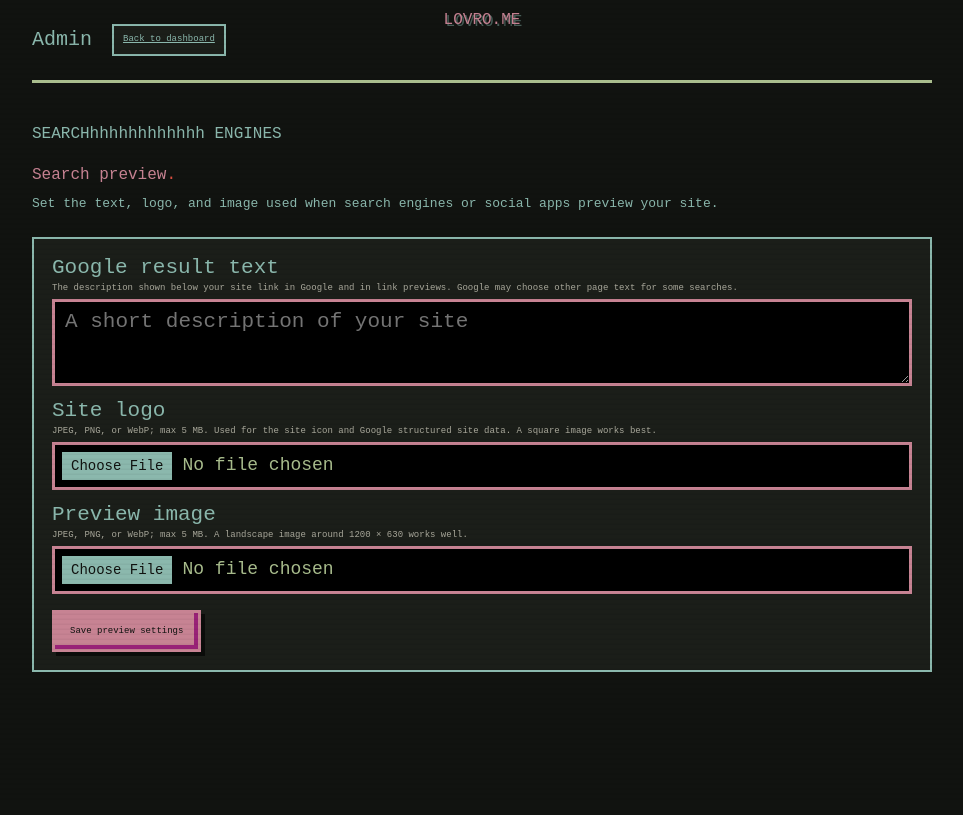
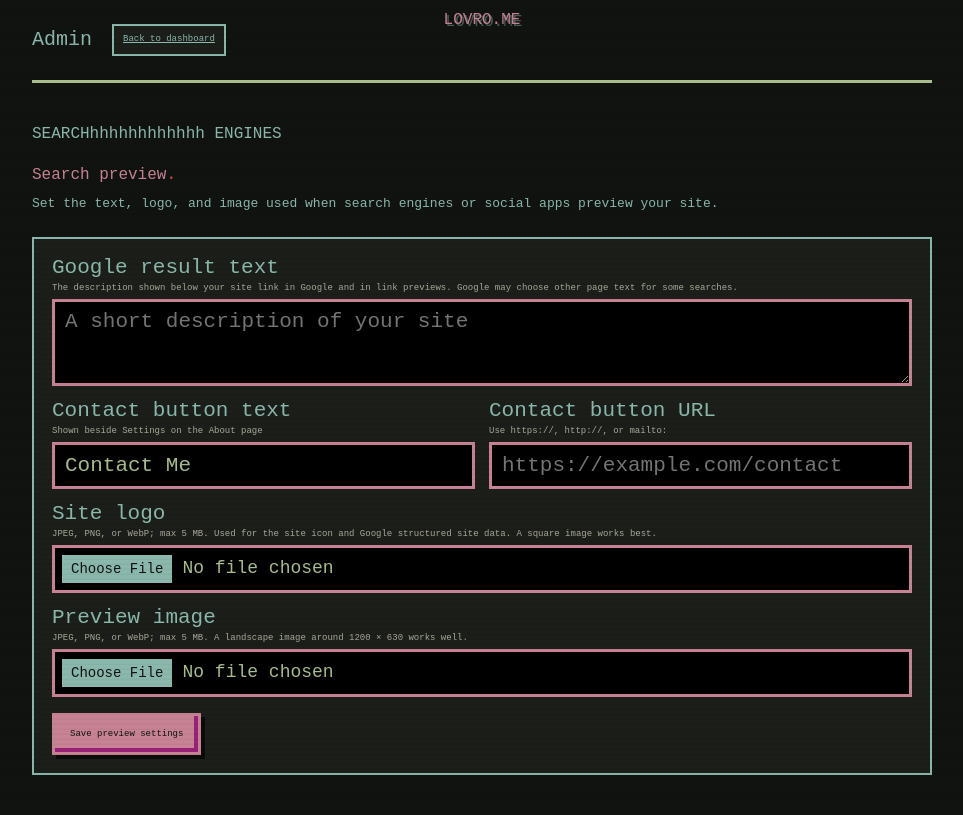
Before and after one commit to lovorllc/personal-project-tracker, a FastAPI app: page /admin/seo in a window 1280 px wide. Shown: the whole page, without its empty margins (158-1121 px from the left). Before the commit the page ends 672 px from the top, so only its background shows below. Run offline with FastAPI, Linux system fonts and the light colour scheme; the visitor is signed in with stand-in values (Sample User, id 1); data that the repository does not hold is empty.

Commit message:
contact me

```diff
--- a/app/main.py
+++ b/app/main.py
@@ -10,6 +10,7 @@ import uuid
 from contextlib import asynccontextmanager, closing
 from pathlib import Path
 from typing import Any
+from urllib.parse import urlparse
 
 from dotenv import load_dotenv
 from fastapi import FastAPI, Form, HTTPException, Request
@@ -385,6 +386,11 @@ def valid_csrf(request: Request, submitted: str) -> bool:
     return bool(expected) and secrets.compare_digest(expected, submitted)
 
 
+def valid_contact_url(value: str) -> bool:
+    parsed = urlparse(value)
+    return parsed.scheme in {"http", "https", "mailto"} and bool(parsed.netloc or parsed.path)
+
+
 async def save_project_image(upload: UploadFile | None) -> str | None:
     if not isinstance(upload, UploadFile) or not upload.filename:
         return None
@@ -621,6 +627,11 @@ async def save_admin_seo(request: Request) -> RedirectResponse:
     form = await request.form()
     if not valid_csrf(request, str(form.get("csrf", ""))):
         return RedirectResponse("/admin/seo?error=session", status_code=303)
+    description = str(form.get("description", "")).strip()[:320]
+    contact_text = str(form.get("contact_text", "")).strip()[:80] or "Contact Me"
+    contact_url = str(form.get("contact_url", "")).strip()[:2_000]
+    if contact_url and not valid_contact_url(contact_url):
+        return RedirectResponse("/admin/seo?error=contact_url", status_code=303)
     try:
         image_path = await save_project_image(form.get("image"))
         logo_path = await save_project_image(form.get("logo"))
@@ -634,8 +645,9 @@ async def save_admin_seo(request: Request) -> RedirectResponse:
         old_logo_row = db.execute("SELECT value FROM site_settings WHERE key = 'logo'").fetchone()
         old_image = old_image_row["value"] if old_image_row else None
         old_logo = old_logo_row["value"] if old_logo_row else None
-        description = str(form.get("description", "")).strip()[:320]
         db.execute("INSERT INTO site_settings (key, value) VALUES ('description', ?) ON CONFLICT(key) DO UPDATE SET value = excluded.value", (description,))
+        db.execute("INSERT INTO site_settings (key, value) VALUES ('contact_text', ?) ON CONFLICT(key) DO UPDATE SET value = excluded.value", (contact_text,))
+        db.execute("INSERT INTO site_settings (key, value) VALUES ('contact_url', ?) ON CONFLICT(key) DO UPDATE SET value = excluded.value", (contact_url,))
         if image_path:
             db.execute("INSERT INTO site_settings (key, value) VALUES ('image', ?) ON CONFLICT(key) DO UPDATE SET value = excluded.value", (image_path,))
         if logo_path:
--- a/app/static/site.css
+++ b/app/static/site.css
@@ -145,8 +145,11 @@ body { background-image: none; }
 .site-search button { width: 48px; color: var(--bg); background: var(--cyan); border: 2px solid var(--cyan); font: 27px/1 var(--mono); cursor: pointer; }
 .site-search button:hover { background: var(--yellow); border-color: var(--yellow); }
 .project-row, .reading-page { position: relative; }
-.about-settings { display: inline-flex; align-items: center; gap: 8px; margin-top: 24px; color: var(--cyan); text-decoration: none; }
-.about-settings:hover { color: var(--yellow); }
+.about-actions { display: flex; flex-wrap: wrap; align-items: center; gap: 12px; margin: 20px 0 24px; }
+.about-settings, .about-contact { display: inline-flex; align-items: center; gap: 8px; color: var(--cyan); text-decoration: none; }
+.about-settings:hover, .about-contact:hover { color: var(--yellow); }
+.about-contact { padding: 8px 10px; color: var(--bg); background: var(--cyan); border: 2px solid var(--cyan); font: 10px var(--mono); }
+.about-contact:hover { color: var(--bg); background: var(--yellow); border-color: var(--yellow); }
 .settings-page { max-width: 700px; margin: 24px auto 35px; padding: 28px; }
 .theme-picker { display: grid; gap: 22px; margin-top: 28px; }
 .theme-picker fieldset { display: grid; gap: 10px; margin: 0; padding: 0; border: 0; }
--- a/app/templates/admin_seo.html
+++ b/app/templates/admin_seo.html
@@ -11,10 +11,12 @@
   <main class="shell admin-main">
     <div class="admin-title"><div><p class="eyebrow">SEARCHhhhhhhhhhhhh ENGINES</p><h1>Search preview<span class="accent-period">.</span></h1><p class="intro-deck">Set the text, logo, and image used when search engines or social apps preview your site.</p></div></div>
     {% if saved %}<p class="form-success" role="status">Search preview settings saved.</p>{% endif %}
-    {% if request.query_params.get('error') %}<p class="form-error" role="alert">{% if request.query_params.get('error') == 'session' %}Session expired. Refresh and try again.{% else %}Image upload failed. Use a JPEG, PNG, or WebP image under 5 MB and 30 megapixels.{% endif %}</p>{% endif %}
+    {% if request.query_params.get('error') %}<p class="form-error" role="alert">{% if request.query_params.get('error') == 'session' %}Session expired. Refresh and try again.{% elif request.query_params.get('error') == 'contact_url' %}Enter a complete http, https, or mailto contact URL.{% else %}Image upload failed. Use a JPEG, PNG, or WebP image under 5 MB and 30 megapixels.{% endif %}</p>{% endif %}
     <form method="post" enctype="multipart/form-data" action="/admin/seo/save" class="editor-form">
       <input type="hidden" name="csrf" value="{{ csrf }}">
       <label class="wide-field">Google result text <span class="field-note">The description shown below your site link in Google and in link previews. Google may choose other page text for some searches.</span><textarea name="description" rows="3" maxlength="320" placeholder="A short description of your site">{{ seo.description or '' }}</textarea></label>
+      <label>Contact button text <span class="field-note">Shown beside Settings on the About page</span><input name="contact_text" maxlength="80" value="{{ seo.contact_text or 'Contact Me' }}" placeholder="Contact Me"></label>
+      <label>Contact button URL <span class="field-note">Use https://, http://, or mailto:</span><input name="contact_url" value="{{ seo.contact_url or '' }}" placeholder="https://example.com/contact"></label>
       <label class="wide-field">Site logo <span class="field-note">JPEG, PNG, or WebP; max 5 MB. Used for the site icon and Google structured site data. A square image works best.</span><input type="file" name="logo" accept="image/jpeg,image/png,image/webp"></label>
       {% if seo.logo %}<img class="admin-image-preview" src="{{ seo.logo }}" alt="Current site logo">{% endif %}
       <label class="wide-field">Preview image <span class="field-note">JPEG, PNG, or WebP; max 5 MB. A landscape image around 1200 × 630 works well.</span><input type="file" name="image" accept="image/jpeg,image/png,image/webp"></label>
```
Also changed, not shown: app/templates/section.html (+6 -1 lines).
